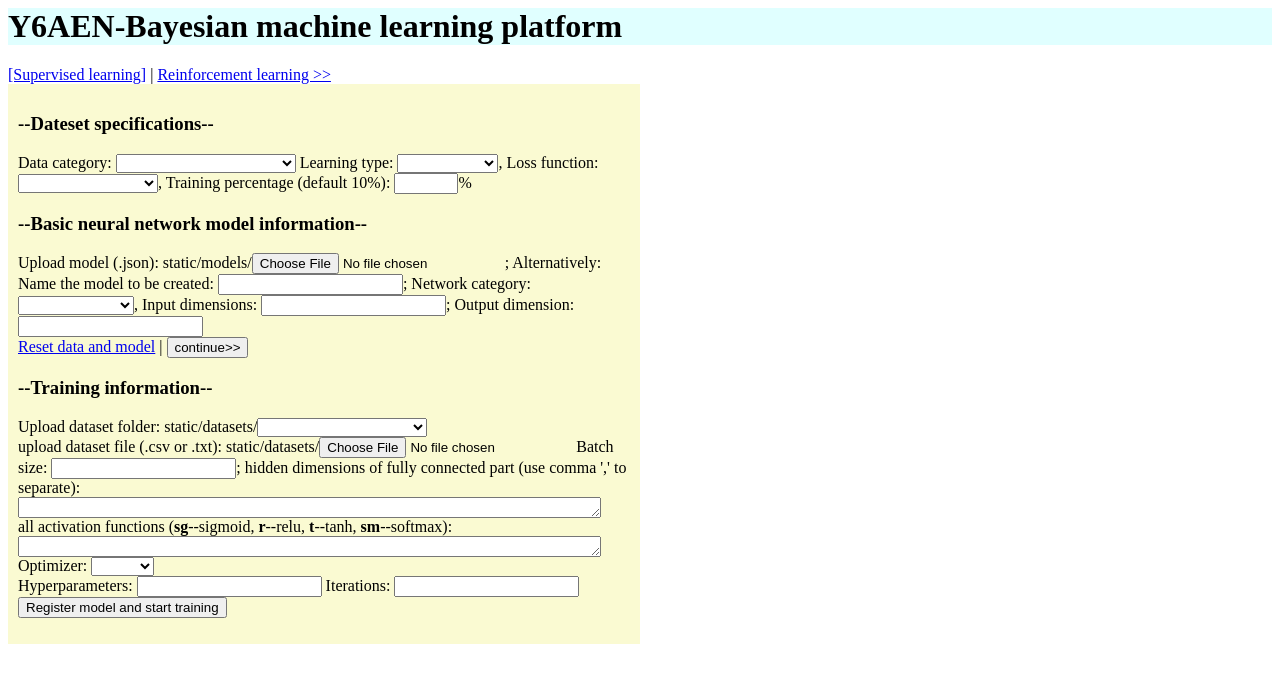
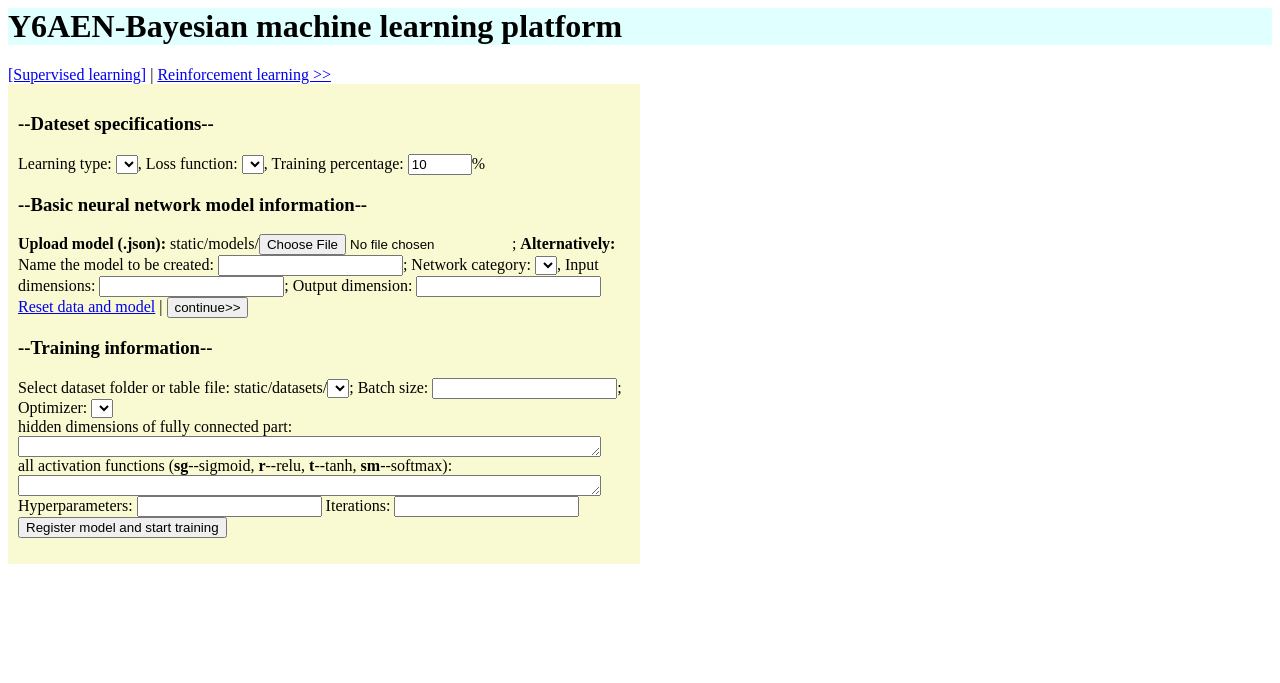
Before and after one commit to HassenAissa/Bayesian_inference_for_NN, a Flask app: page / in a window 1280 px wide. Shown: the top 683 px of the page. Run offline with Flask 3, Linux system fonts and the light colour scheme; lists and menus that the app fills with data are empty; parts of the project's set-up code (start-up, migrations or seed data) failed here and were passed over.

Commit message:
web check data category by upload name

```diff
--- a/PyAce/datasets/Dataset.py
+++ b/PyAce/datasets/Dataset.py
@@ -24,7 +24,7 @@ class Dataset:
                  dataset, loss, likelihoodModel="Classification",
                  target_dim=1,
                  feature_normalisation=False, label_normalisation = False,
-                 train_proportion=0.8, target_names = None,
+                 train_proportion=0.8,
                  test_proportion=0.1,valid_proportion=0.1):
         """
         constructor of a dataset
@@ -57,7 +57,7 @@ class Dataset:
         elif(isinstance(dataset, pd.DataFrame)):
             self._init_from_dataframe(dataset)
         elif(isinstance(dataset, str)):
-            self._init_from_csv(dataset, target_names)
+            self._init_from_csv(dataset)
         else:
             raise Exception("Unsupported dataset format")
         self.train_data = self.train_data.shuffle(self.train_data.cardinality())
--- a/app.py
+++ b/app.py
@@ -21,14 +21,13 @@ def find_values(text):
     return csv.split(',')
 
 info = ModelInfo()
-options = [["", "Folder with files and labels", "Single table"],
-               ["", "Regression", "Classification"],
+options = [["", "Regression", "Classification"],
                ["", "Mean squared error", "Cross entropy"],
                ["", "Fully connected", "Convolutional"],
-               [""]+os.listdir("PyAce/tests"),
+               [""]+os.listdir("static/datasets/"),
                [""]+["BBB", "FSVI", "HMC", "SGLD", "SWAG"]]
 mspecs = ["dcat", "lcat", "loss", "tfrac", "nnjson", "nncat", "ipd", "opd", "mname"]
-tspecs = ["dfolder", "dtable", "batch", "kernel", "filters", "hidden", "activations", "optim", "hyp", "ite"]
+tspecs = ["dfile", "batch", "kernel", "filters", "hidden", "activations", "optim", "hyp", "ite"]
 
 @app.route('/reinforce', methods=['GET', 'POST'])    # main page
 def reinforce():
@@ -40,11 +39,12 @@ def index():
     print(fm)
     inputs = []
     if not fm:
+        info.__init__()
         return render_template('index.html', options=options)
     elif fm.get("f1"):
         # form no.1 dataset and neural netork category
         inputs = [fm.get(k) for k in mspecs]
-        if "" in inputs[:4] or (inputs[4]=="" and "" in inputs[5:-1]):
+        if "" in inputs[:3] or (inputs[4]=="" and "" in inputs[5:-1]):
             return render_template('index.html', options=options)
         if inputs[4]:
             info.model_file = "static/models/"+inputs[4]
@@ -54,9 +54,9 @@ def index():
             info.nncat = inputs[5]
             info.ipd = find_values(inputs[6])
             info.opd = int(inputs[7])
-        if inputs[2] == options[2][0]:
+        if inputs[2] == options[1][0]:
             info.lfunc = tf.keras.losses.MeanSquaredError()
-        elif inputs[2] ==  options[2][1]:
+        elif inputs[2] ==  options[1][1]:
             info.lfunc = tf.keras.losses.SparseCategoricalCrossentropy()
         info.lcat = inputs[1]
         info.tfrac = int(inputs[3])/100
@@ -65,31 +65,38 @@ def index():
         inputs = [fm.get(k) for k in tspecs]
         # Create dataset
         x_train, y_train = None, None
-        if inputs[0] == options[0][1]: # images folder and labels
-            ipd = [int(i) for i in find_values(info.ipd)] # input dimension
-            x_train, y_train = dsu.imgdata_preprocess("static/datasets/"+inputs[0], info.tfrac, ipd)
-            if info.lcat == options[1][2]:
-                # classification
-                info.n_classes = dsu.get_n_classes(y_train)
-            else:
-                info.n_classes = info.opd
-            info.dataset.__init__(
-                tf.data.Dataset.from_tensor_slices((x_train, y_train)),
-                info.lfunc,
-                info.lcat,
-                target_dim=info.opd
-            )
-        elif inputs[0] == options[0][1]: # dataframe table
-            pass
+        if inputs[0]: # images folder and labels
+            ipd = [int(i) for i in find_values(info.ipd)]
+            if "." not in inputs[0]:    # dataset FOLDER
+                x_train, y_train = dsu.imgdata_preprocess("static/datasets/"+inputs[0], info.tfrac, ipd)
+                info.dataset.__init__(
+                    tf.data.Dataset.from_tensor_slices((x_train, y_train)),
+                    info.lfunc,
+                    info.lcat,
+                    target_dim=info.opd
+                )
+            else: # dataframe table
+                info.dataset.__init__(
+                    "static/datasets/"+inputs[0],
+                    info.lfunc,
+                    info.lcat,
+                    target_dim=info.opd
+                )
+        if info.lcat == options[0][2]:
+            # classification
+            info.n_classes = dsu.get_n_classes(y_train)
+        else:
+            info.n_classes = info.opd
+
 
         # Create basic nn model
         layers = []
         model_config = ""
-        if not info.model_ready and inputs[6] and inputs[5]:
-            acts = find_values(inputs[6])
+        if not info.model_ready and inputs[4] and inputs[5]:
+            acts = find_values(inputs[5])
             activations = []
             ai = 1
-            hiddens = [h for h in find_values(inputs[5])]
+            hiddens = [h for h in find_values(inputs[4])]
             for a in acts:
                 match a:
                     case 'r':
@@ -103,13 +110,13 @@ def index():
                     case _:
                         activations.append('linear')
 
-            if info.nncat == options[3][1]: # Fully connected specific
+            if info.nncat == options[2][1]: # Fully connected specific
                 layers.append(tf.keras.layers.Dense(hiddens.pop(0), activation=activations[0], input_shape=info.ipd))
 
-            elif info.nncat == options[3][2]: # Convolutional specific
-                if inputs[4] and inputs[3]:
-                    filters = [int(f) for f in find_values(inputs[4])]
-                    kernel = int(inputs[3])
+            elif info.nncat == options[2][2]: # Convolutional specific
+                if inputs[2] and inputs[3]:
+                    filters = [int(f) for f in find_values(inputs[3])]
+                    kernel = int(inputs[32])
                     layers += [tf.keras.layers.Conv2D(filters[0], kernel, activation=activations[0], input_shape=info.ipd),
                             tf.keras.layers.MaxPooling2D(2)]
                     for f in filters:
@@ -129,7 +136,7 @@ def index():
                 f.close()
 
         # Start training
-        if info.dataset and info.model_ready and inputs[7]:
+        if info.dataset and info.model_ready and inputs[6]:
             if not model_config:
                 # model json file is uploaded by user
                 f = open(info.model_file, "r")
@@ -137,24 +144,24 @@ def index():
                 f.close()
 
             optim = None
-            oname = inputs[7]
-            if oname == options[0][1]:
+            oname = inputs[6]
+            if oname == options[4][1]:
                 optim = om.BBB()
-            elif oname == options[0][2]:
+            elif oname == options[4][2]:
                 optim = om.FSVI()
-            elif oname == options[0][3]:
+            elif oname == options[4][3]:
                 optim = om.HMC()
-            elif oname == options[0][4]:
+            elif oname == options[4][4]:
                 optim = om.SGLD()
-            elif oname == options[0][1]:
+            elif oname == options[4][1]:
                 optim = om.SWAG()
 
             hyp = om.HyperParameters()
-            if optim and inputs[9]:
+            if optim and inputs[8]:
                 optim.compile(hyp, model_config, info.dataset)
                 optim.compile_extra_components()
 
-                optim.train(int(inputs[9]))
+                optim.train(int(inputs[8]))
 
     return render_template('index.html', options=options, inputs=inputs)
 
--- a/templates/index.html
+++ b/templates/index.html
@@ -34,30 +34,29 @@
     <div class="column" style="background-color: lightgoldenrodyellow;">
         <form action="/" method="post">
             <h3>--Dateset specifications--</h3>
-            Data category: <select name="dcat">{% for c in options[0] %}<option value="{{c}}">{{c}}</option>{% endfor %}</select>
-            Learning type: <select name="lcat">{% for c in  options[1] %}<option value="{{c}}">{{c}}</option>{% endfor %}</select>,
-            Loss function: <select name="loss">{% for l in options[2] %}<option value="{{l}}">{{l}}</option>{% endfor %}</select>,
-            Training percentage (default 10%): <input type="number" name="tfrac" min="1" max="100" step="1">% <br>
+            Learning type: <select name="lcat">{% for c in  options[0] %}<option value="{{c}}">{{c}}</option>{% endfor %}</select>,
+            Loss function: <select name="loss">{% for l in options[1] %}<option value="{{l}}">{{l}}</option>{% endfor %}</select>,
+            Training percentage: <input type="number" name="tfrac" value="10" min="1" max="100" step="1">% <br>
             <h3>--Basic neural network model information--</h3>
-            Upload model (.json): static/models/<input type="file" name="nnjson">; Alternatively: <br>
+            <b>Upload model (.json):</b> static/models/<input type="file" name="nnjson">; <b>Alternatively:</b><br>
             Name the model to be created: <input type="text" name="mname">;
-            Network category: <select name="nncat">{% for c in  options[3] %}<option value="{{c}}">{{c}}</option>{% endfor %}</select>,
+            Network category: <select name="nncat">{% for c in  options[2] %}<option value="{{c}}">{{c}}</option>{% endfor %}</select>,
             Input dimensions: <input type="text" name="ipd">; Output dimension: <input type="number" name="opd" min="1" step="1"> <br>
             <a href="/">Reset data and model</a> | <input type="submit" name="f1" value="continue>>">
         </form>
         {{inputs}}
         <h3>--Training information--</h3>
         <form action="/" method="post">
-        Upload dataset folder: static/datasets/<select name="dfolder">{% for d in options[4] %}<option value="{{d}}">{{d}}</option>{% endfor %}</select><br>
-        upload dataset file (.csv or .txt): static/datasets/<input type="file" name="dtable">
+        Select dataset folder or table file: static/datasets/<select name="dfile">{% for d in options[3] %}<option value="{{d}}">{{d}}</option>{% endfor %}</select>;
         Batch size: <input type="number" min="1" name="batch">;
+        Optimizer:  <select name="optim">{% for c in options[4] %}<option value="{{c}}">{{c}}</option>{% endfor %}</select>
         {% if category == "Convolutional" %}
-            kernel size: <input type="number" name="kernel" min="1" max="999">; filters list (use comma ',' to separate): <br><textarea name="filters" cols="70" rows="1"></textarea> <br>
+            <br>kernel size: <input type="number" name="kernel" min="1" max="999">; filters list: <br><textarea name="filters" cols="70" rows="1"></textarea> <br>
         {% endif %}
-        hidden dimensions of fully connected part (use comma ',' to separate): <br><textarea name="hidden" cols="70" rows="1"></textarea> <br>all activation functions (<b>sg</b>--sigmoid, <b>r</b>--relu, <b>t</b>--tanh, <b>sm</b>--softmax): <br><textarea name="activations" cols="70" rows="1"></textarea>
-        Optimizer:  <select name="optim">{% for c in options[5] %}<option value="{{c}}">{{c}}</option>{% endfor %}</select> <br>
+        <br>hidden dimensions of fully connected part: <br><textarea name="hidden" cols="70" rows="1"></textarea> <br>
+        all activation functions (<b>sg</b>--sigmoid, <b>r</b>--relu, <b>t</b>--tanh, <b>sm</b>--softmax): <br><textarea name="activations" cols="70" rows="1"></textarea><br>
         Hyperparameters: <input type="text" name="hyp">
-        Iterations: <input type="number" name="ite" min="1" step="1">
+        Iterations: <input type="number" name="ite" min="1" step="1"><br>
         <input type="submit" name="f2" value="Register model and start training">
         </form>
     </div>
```
